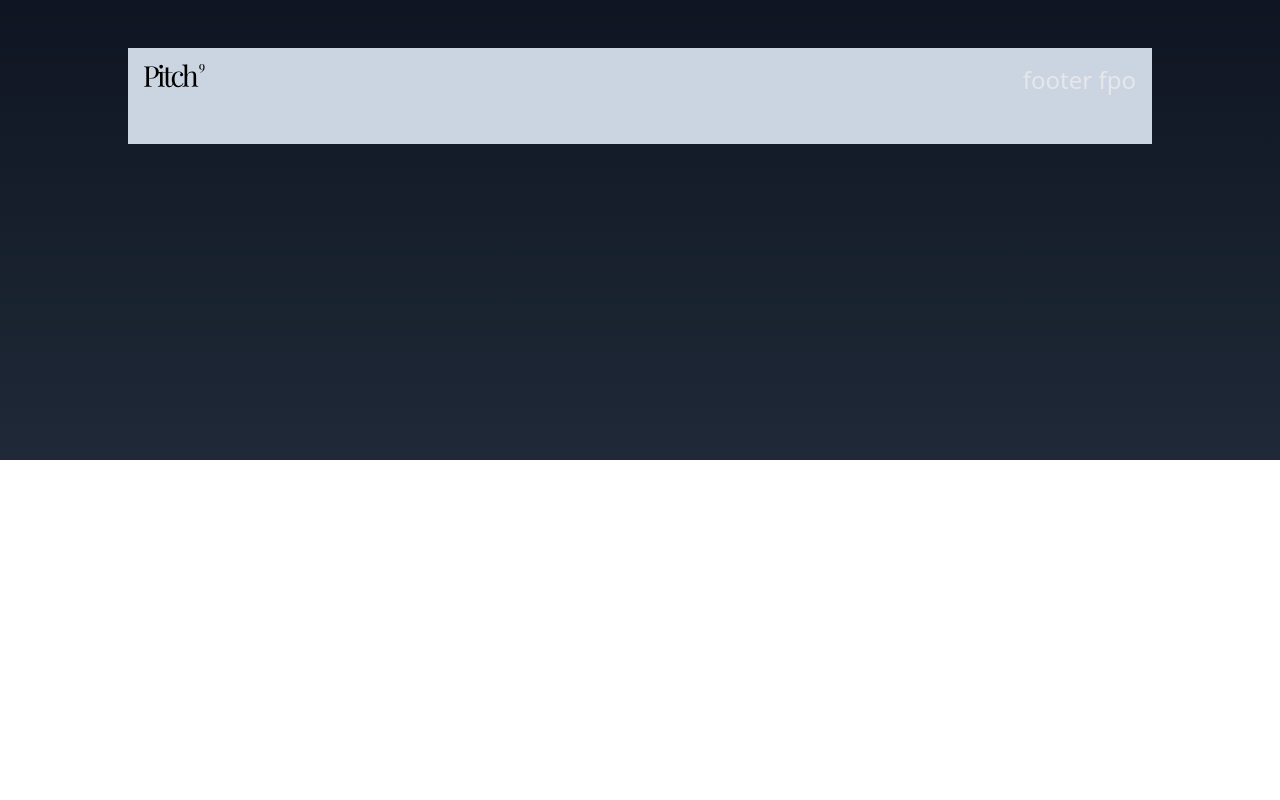
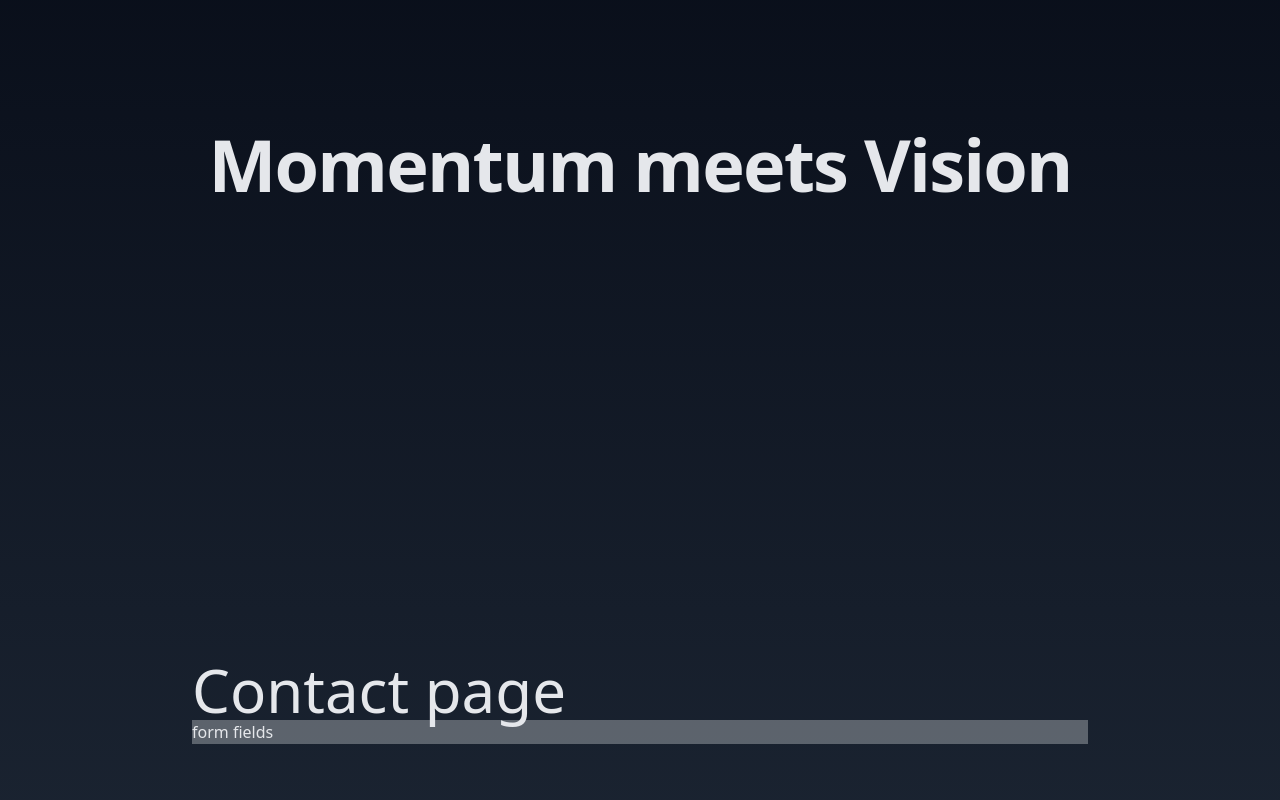
Before and after one commit to pitchnine/pitchnine, a SvelteKit app: page /contact in a window 1280 px wide. Shown: the part 340-1140 px from the top of the page. Before the commit the page ends 800 px from the top, so only its background shows below. Built offline with nearby package versions, Linux system fonts and the light colour scheme; a web font is replaced by a local one.

Commit message:
hero animations for about and contact page

```diff
--- a/src/lib/components/Apple.svelte
+++ b/src/lib/components/AboutHero.svelte
@@ -1,9 +1,8 @@
-<!-- HeroTypography.svelte -->
 <script>
-  export let tagline = "Innovation without Chaos";
+  export let tagline = "Seasoned and skilled";
 </script>
 
-<section class="relative flex items-center justify-center h-screen bg-gray-950 text-white overflow-hidden">
+<section class="relative flex items-center justify-center h-screen overflow-hidden">
   <h1 class="text-5xl md:text-7xl font-bold tracking-tight leading-tight animate-fadeUp">
     {tagline}
   </h1>
--- /dev/null
+++ b/src/lib/components/ContactHero.svelte
@@ -0,0 +1,19 @@
+<script>
+  export let tagline = "Momentum meets Vision";
+</script>
+
+<section class="relative flex items-center justify-center h-screen overflow-hidden">
+  <h1 class="text-5xl md:text-7xl font-bold tracking-tight leading-tight animate-fadeUp">
+    {tagline}
+  </h1>
+</section>
+
+<style>
+  @keyframes fadeUp {
+    0% { opacity: 0; transform: translateY(20px); }
+    100% { opacity: 1; transform: translateY(0); }
+  }
+  .animate-fadeUp {
+    animation: fadeUp 1.2s ease forwards;
+  }
+</style>
--- a/src/routes/about/+page.svelte
+++ b/src/routes/about/+page.svelte
@@ -1,9 +1,12 @@
 <script>
     import Nav from '$lib/components/Nav.svelte';
     import Footer from '$lib/components/Footer.svelte';
+    import AboutHero from '$lib/components/AboutHero.svelte';
 </script>
 
 <Nav />
+
+<AboutHero />
 
 <div class="m-24">
     <h1 class="text-6xl">About page</h1>
--- a/src/routes/contact/+page.svelte
+++ b/src/routes/contact/+page.svelte
@@ -1,12 +1,18 @@
 <script>
     import Nav from '$lib/components/Nav.svelte';
     import Footer from '$lib/components/Footer.svelte';
+    import ContactHero from '$lib/components/ContactHero.svelte';
 </script>
 
 <Nav />
 
+<ContactHero />
+
 <div class="m-24">
     <h1 class="text-6xl">Contact page</h1>
+    <form>
+        <div class="bg-slate-50/30">form fields</div>
+    </form>
 </div>
 
 <Footer />
```
